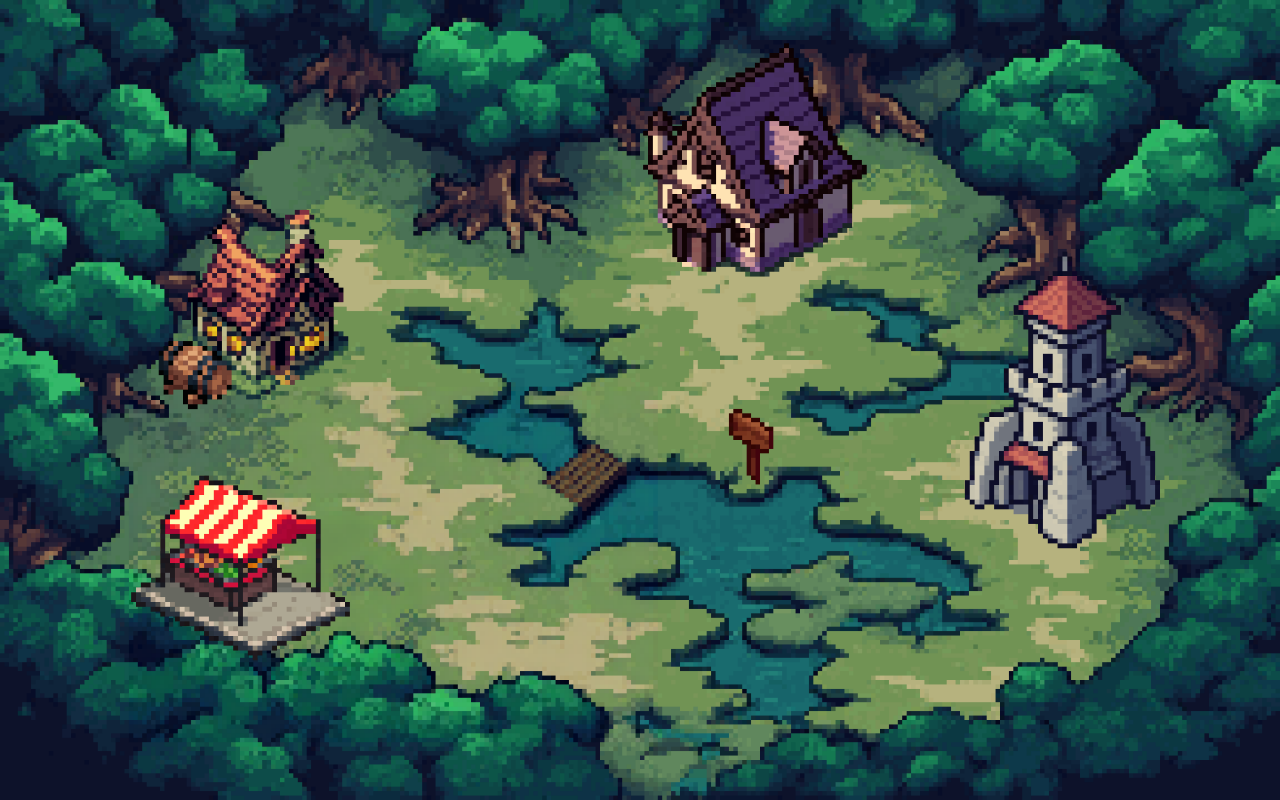
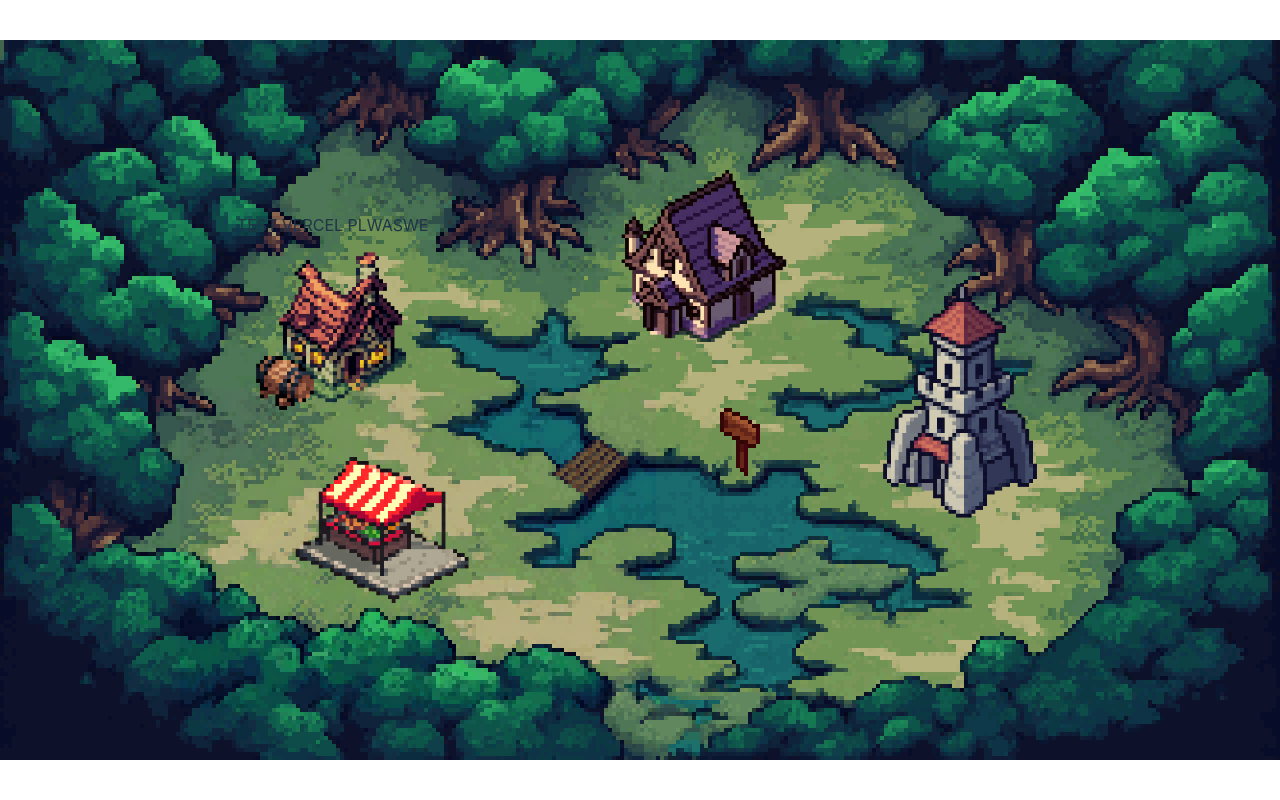
Before and after one commit to tkartsan/frogs-first, a React (Vite) app: page / in a window 1280 px wide. Built offline with nearby package versions, Linux system fonts and the light colour scheme.

Commit message:
WIP: trying vercel

```diff
--- a/package.json
+++ b/package.json
@@ -6,6 +6,8 @@
   "scripts": {
     "dev": "vite",
     "build": "vite build",
+    "predeploy": "npm run build",
+    "deploy": "gh-pages -d dist",
     "lint": "eslint .",
     "preview": "vite preview"
   },
@@ -37,6 +39,7 @@
     "eslint-plugin-react-hooks": "^5.1.0-rc.0",
     "eslint-plugin-react-refresh": "^0.4.9",
     "eslint-plugin-simple-import-sort": "^8.0.0",
+    "gh-pages": "^6.2.0",
     "globals": "^15.9.0",
     "prettier": "^3.3.3",
     "vite": "^5.4.1"
--- a/src/App.css
+++ b/src/App.css
@@ -1,37 +1,24 @@
 /* Main container for alignment */
 .home {
-  background-image: url('./assets/mainblank.png'); /* Restore your background */
-  background-size: cover;
-  background-repeat: no-repeat;
-  background-position: center;
+  position: relative;
   height: 100vh;
   width: 100vw;
-  position: relative;
+  display: flex;
+  justify-content: center;
+  align-items: center;
   overflow: hidden;
 }
 
-/* Ref background styling */
-.ref {
-  background-image: url('./assets/main.png'); /* Add your background */
-  background-size: cover;
+/* Wrapper for fixed aspect ratio */
+.image-wrapper {
+  position: relative;
+  width: 100%; /* Adjust width */
+  height: 0;
+  padding-top: 56.25%; /* Aspect ratio: 16:9 */
+  background-image: url('./assets/mainblank.png');
+  background-size: 100% 100%; /* Maintain background scaling */
   background-repeat: no-repeat;
   background-position: center;
-  height: 100vh;
-  width: 100vw;
-  position: relative;
-  overflow: hidden;
-}
-
-/* Wrapper for maintaining relative positions */
-.image-wrapper {
-  position: absolute; /* Absolute positioning to maintain control over layout */
-  top: 50%; /* Center the wrapper vertically */
-  left: 50%; /* Center the wrapper horizontally */
-  transform: translate(-50%, -50%); /* Centering */
-  width: 100%; /* Full-width responsiveness */
-  height: 100%; /* Full-height responsiveness */
-  max-width: 1440px; /* Prevent overflow on wider screens */
-  max-height: 1024px; /* Prevent overflow on taller screens */
 }
 
 /* Common styles for all image containers */
@@ -42,33 +29,33 @@
 
 /* Specific styles for h1 */
 .h1-container {
-  top: 39%;
-  left: 20%;
-  width: 19%; /* Ensure sizing scales proportionally */
+  top: 39%; /* Adjusted for the fixed aspect ratio */
+  left: 26%;
+  width: 15%; /* Scales proportionally */
   height: auto;
 }
 
 /* Specific styles for h2 */
 .h2-container {
-  top: 20%;
-  left: 59%;
-  width: 19%;
+  top: 30%;
+  left: 55%;
+  width: 14%;
   height: auto;
 }
 
 /* Specific styles for h3 */
 .h3-container {
   top: 50%;
-  left: 83%;
-  width: 19%;
+  left: 75%;
+  width: 15%;
   height: auto;
 }
 
 /* Specific styles for h4 */
 .h4-container {
-  top: 71%;
-  left: 19%;
-  width: 19%;
+  top: 68%;
+  left: 30%;
+  width: 15%;
   height: auto;
 }
 
@@ -106,11 +93,11 @@
 @media (max-width: 768px) {
   .image-wrapper {
     max-width: 90%; /* Adjust layout for smaller screens */
-    max-height: auto;
+    height: auto;
   }
 
   .image-container {
-    width: 20%; /* Resize elements */
+    width: 15%; /* Resize elements */
     height: auto;
   }
 }
--- a/src/App.jsx
+++ b/src/App.jsx
@@ -21,6 +21,7 @@ function Home() {
     <div className="home">
       <div className="image-wrapper">
         <div className="image-container h1-container">
+          <div>TEST VERCEL PLWASWE</div>
           <img src={h1} alt="h1" className="base-image" />
           <img
             src={h1h}
--- a/vite.config.js
+++ b/vite.config.js
@@ -4,4 +4,5 @@ import { defineConfig } from 'vite';
 // https://vitejs.dev/config/
 export default defineConfig({
   plugins: [react()],
+  base: '/',
 });
```
Also changed, not shown: 1 other file (tests, documents, lock files or other folders).
